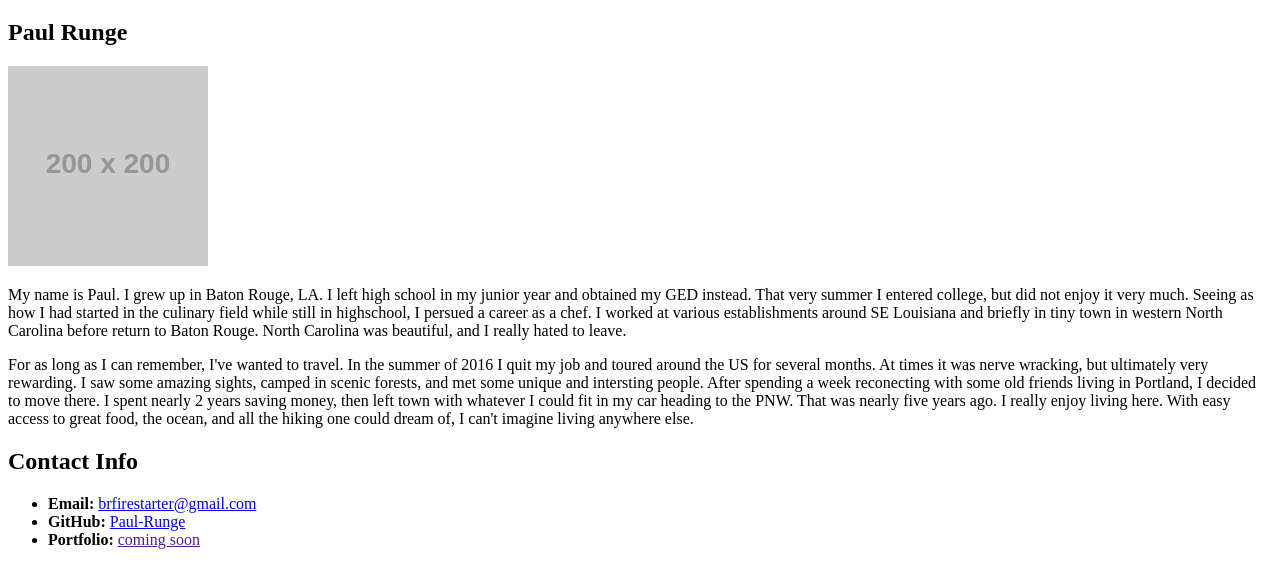
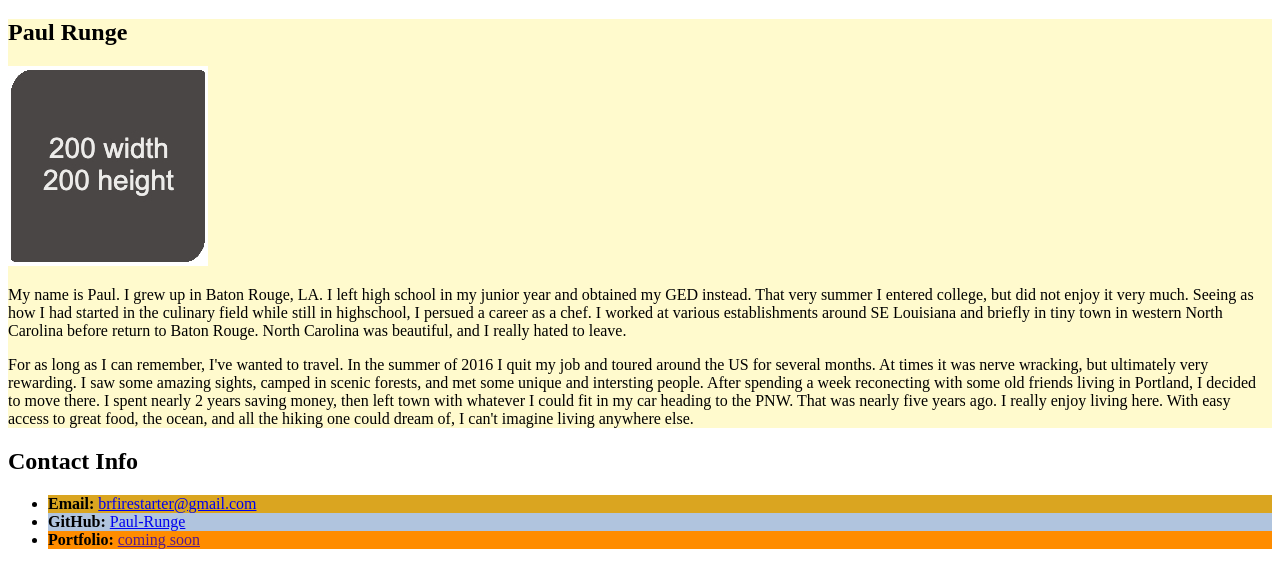
Before and after one commit to Paul-Runge/06-HTML, a plain HTML site: page index.html in a window 1280 px wide. Shown: the part 61-648 px from the top of the page. Drawn offline with Linux system fonts and the light colour scheme; placeholder pictures from the web are drawn by us; files whose address does not match are found by name.

Commit message:
update image and stylesheet

```diff
--- a/index.html
+++ b/index.html
@@ -3,17 +3,16 @@
     <head>
         <meta charset="utf-8">
         <title>Student Bio</title>
-<!--Add stylesheet href-->
-        <link rel="stylesheet" href="styles.css">
+        <link rel="stylesheet" href="assets\style.css">
     </head>
     <body>
         <main id="main">
             <header id="title">
                 <h1>Student Bio</h1>
             </header>
-            <section id="bio">
+            <section id="bio" class="lesson">
                 <h2>Paul Runge</h2>
-                <img id="bio-img" src="https://via.placeholder.com/200" alt="blank placeholder image">
+                <img id="bio-img" src="C:\Users\brfir\bootcamp\student-bio\assets\image-1.jpg" alt="blank placeholder image">
                 <p>My name is Paul.  I grew up in Baton Rouge, LA.  I left high school in my junior year and obtained my GED instead.  That very summer I entered college, but did not enjoy it very much.  Seeing as how I had started in the
                      culinary field while still in highschool, I persued a career as a chef.  I worked at various establishments around SE Louisiana and briefly in tiny town in western North Carolina before return to Baton Rouge.  North Carolina was
                      beautiful, and I really hated to leave.
```
Also changed, not shown: assets/image-1.jpg (added), assets/style.css (renamed from css/style.css).
